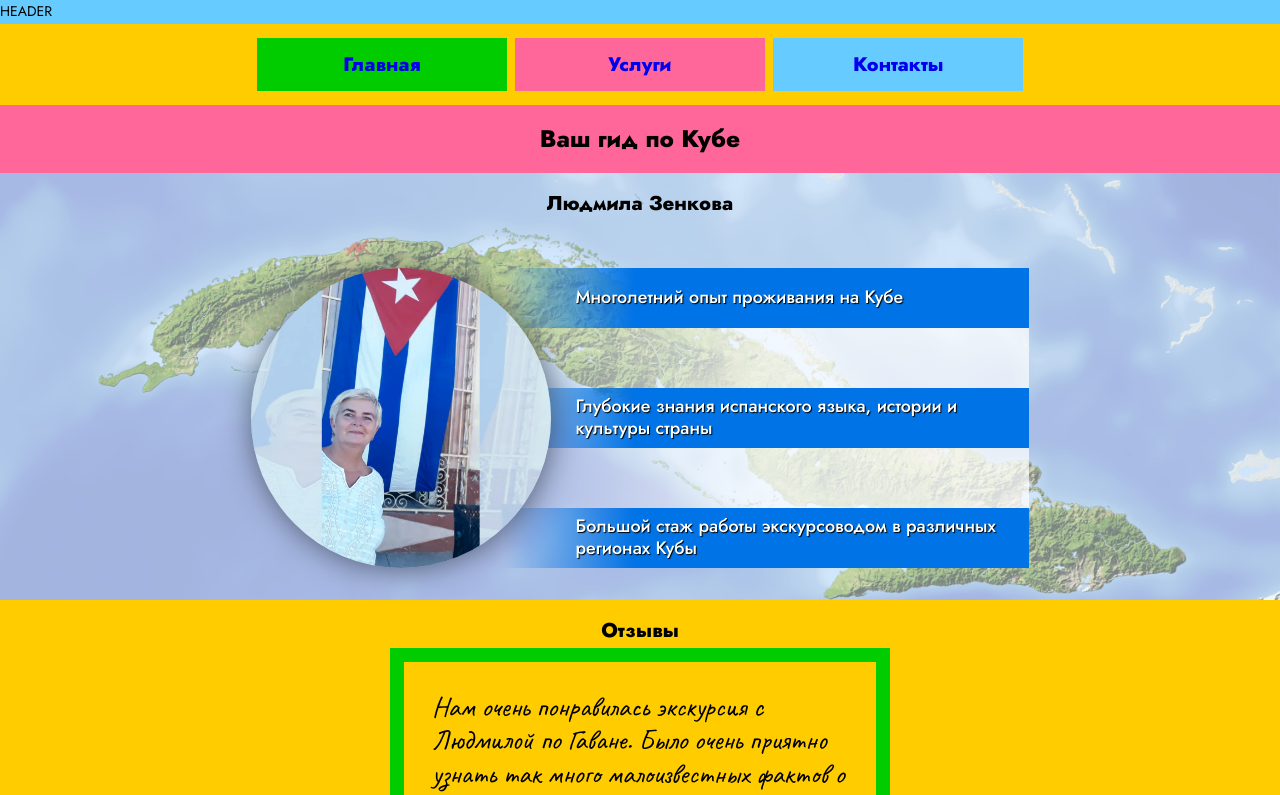
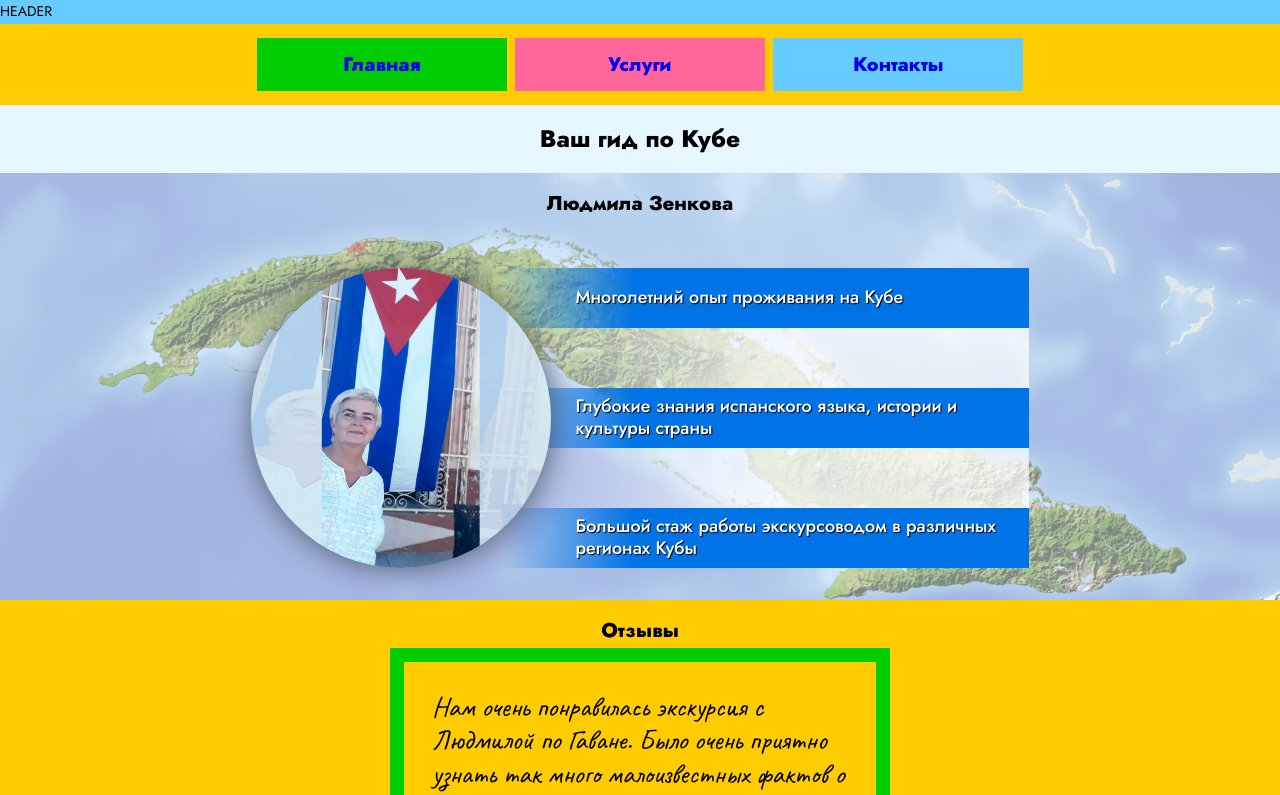
Before and after one commit to igoryen/zenkova, a React (Create React App) app: page / in a window 1280 px wide. Shown: the top 795 px of the page. Built offline with nearby package versions, Linux system fonts and the light colour scheme.

Commit message:
Changed the colour of page heading from pink

```diff
--- a/src/styles/Layout/page.scss
+++ b/src/styles/Layout/page.scss
@@ -15,7 +15,7 @@
     }
 
     .page__heading {
-        background-color: $color5;
+        // background-color: $color5; // debug
     }
 
     .element {
```
